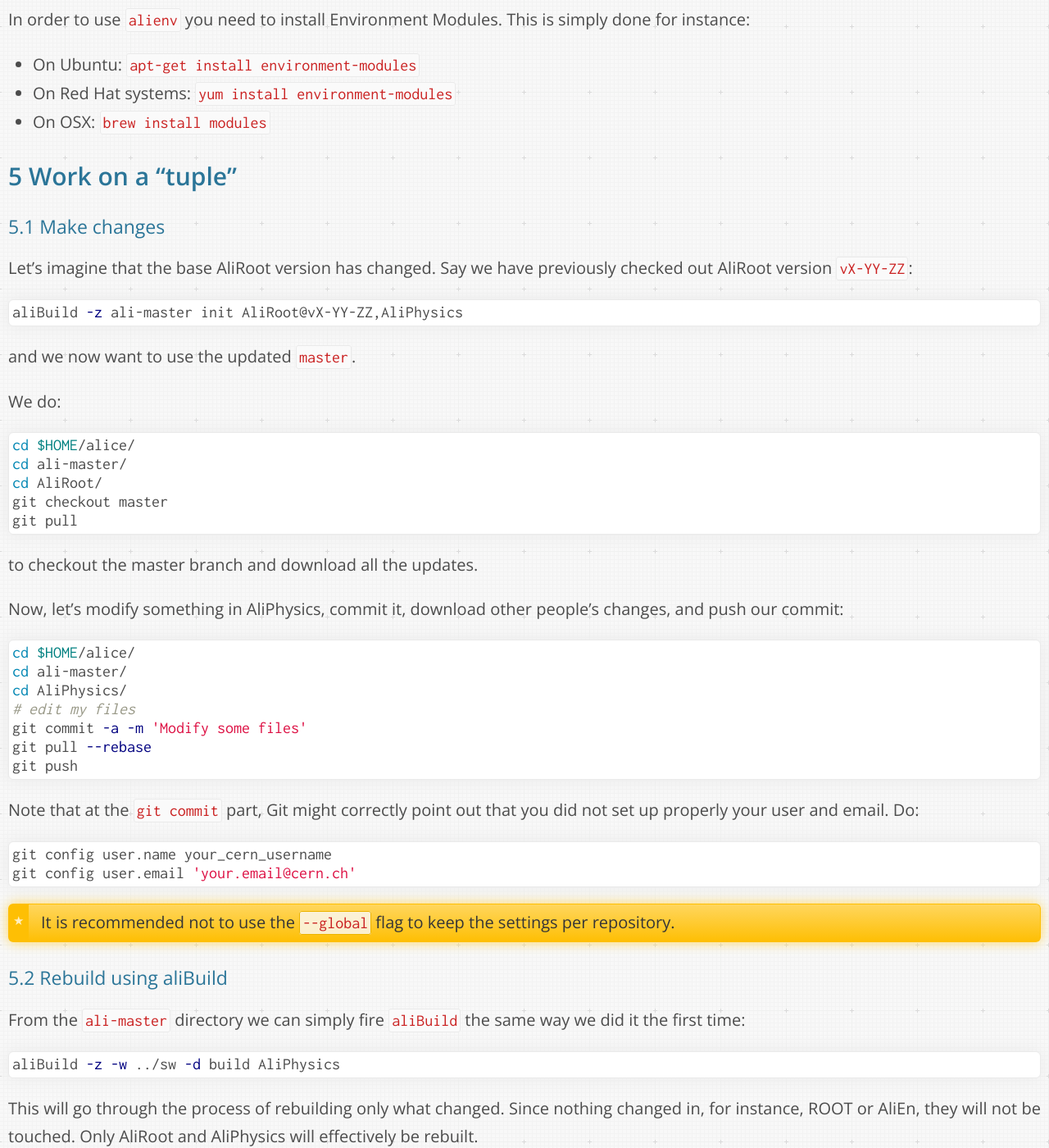
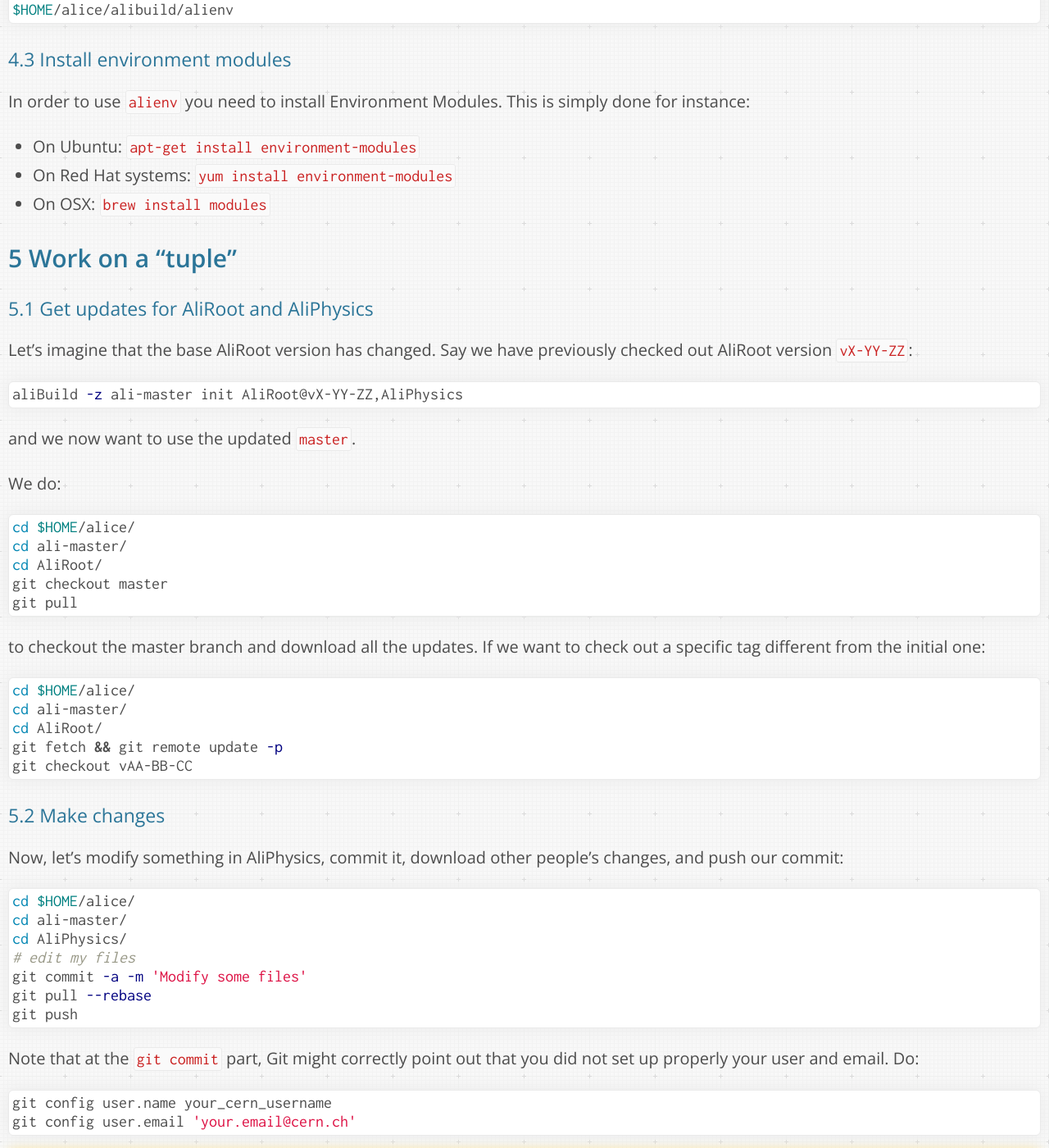
Before and after one commit to dberzano/dberzano.github.io, a Jekyll site: the page built from alice/alibuild/index.md, in a window 1280 px wide and 1400 px high, scrolled down 6768 px. Shown: the whole window at 82% size. Built offline with Jekyll 4.4.1, drawn with Linux system fonts in a browser that asks for light colours; some of the changed text lies outside the part shown.

Commit message:
Clarify the manual nature of devel pkgs updates
This hopefully solves many complaints relating `aliBuild` to outdated AliRoots.

````diff
--- a/alice/alibuild/index.md
+++ b/alice/alibuild/index.md
@@ -99,6 +99,9 @@
 ```bash
 aliBuild init AliRoot@<desired_aliroot_ver>,AliPhysics@<desired_aliphysics_ver> -z ali-master
 ```
+
+> aliBuild will **not** update your AliRoot/AliPhysics installation: how to
+> update [is explained later on](#get_updates_for_aliroot_and_aliphysics).
 
 
 ### What have we done here?
@@ -294,7 +297,7 @@
 Work on a "tuple"
 -----------------
 
-### Make changes
+### Get updates for AliRoot and AliPhysics
 
 Let's imagine that the base AliRoot version has changed. Say we have previously
 checked out AliRoot version `vX-YY-ZZ`:
@@ -315,7 +318,19 @@
 git pull
 ```
 
-to checkout the master branch and download all the updates.
+to checkout the master branch and download all the updates. If we want to check
+out a specific tag different from the initial one:
+
+```bash
+cd $HOME/alice/
+cd ali-master/
+cd AliRoot/
+git fetch && git remote update -p
+git checkout vAA-BB-CC
+```
+
+
+### Make changes
 
 Now, let's modify something in AliPhysics, commit it, download other people's
 changes, and push our commit:
````
